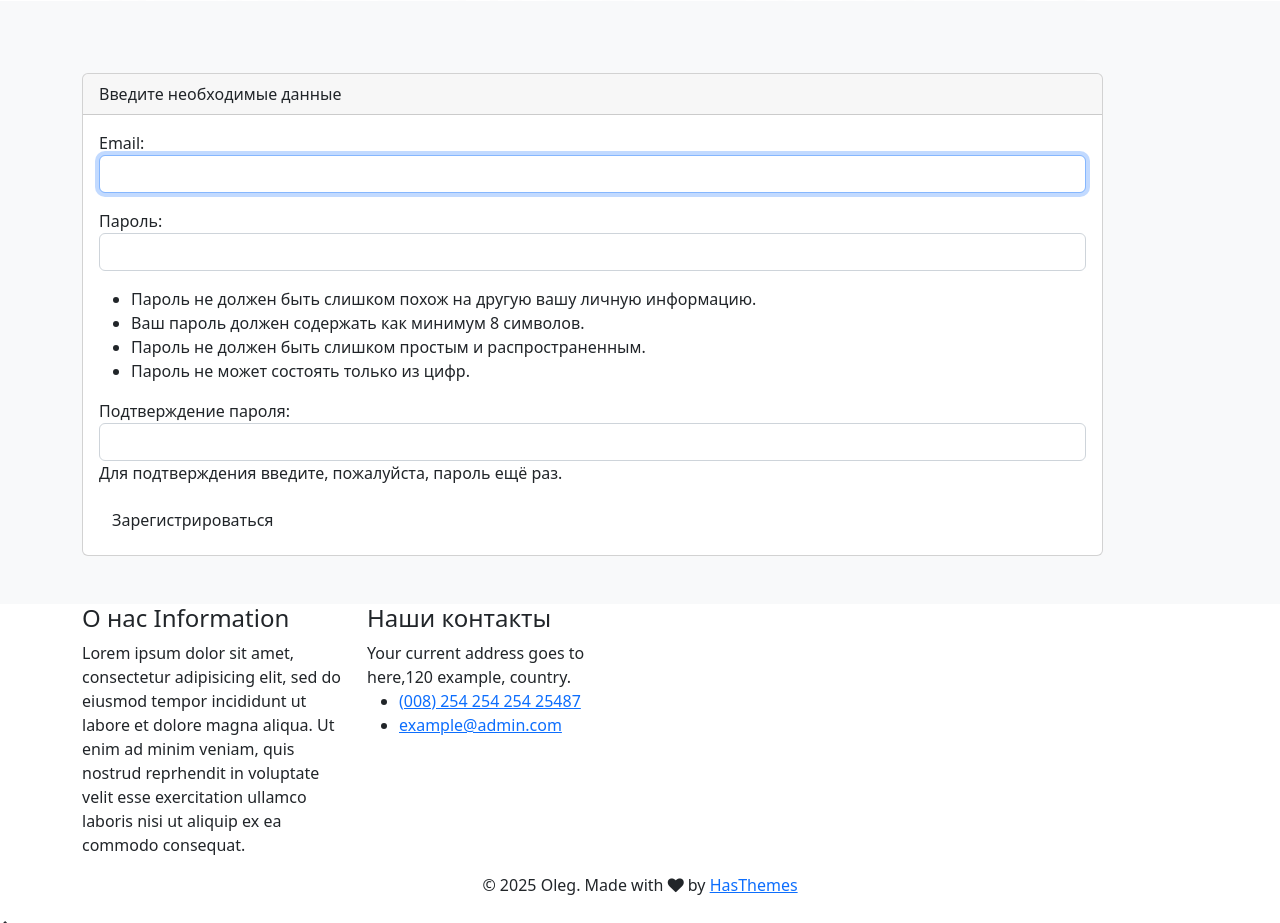
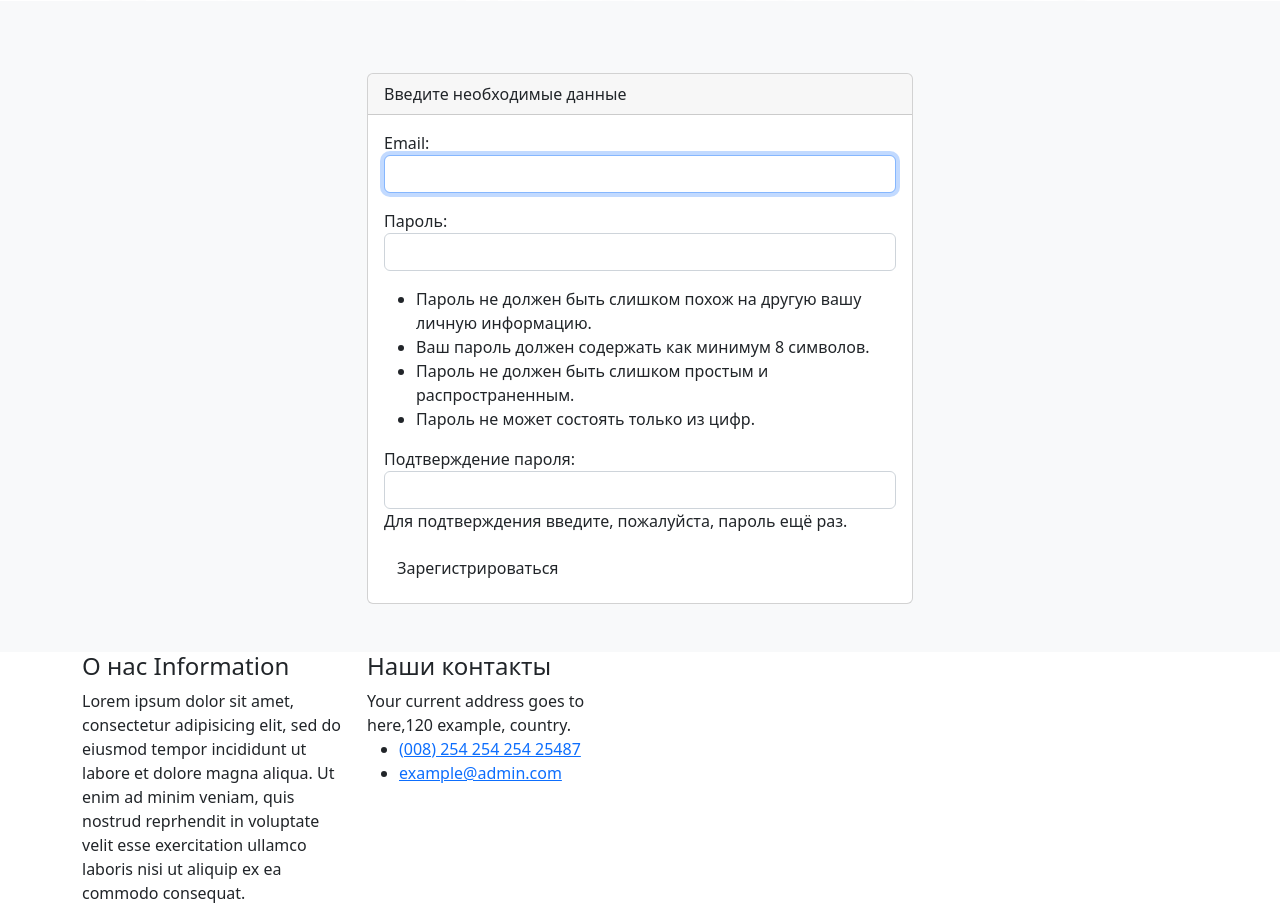
Before and after one commit to oleg425top/FinalyProject425, a Django app: page /users/register/ in a window 1280 px wide. Shown: the part 1535-2458 px from the top of the page. Run offline with Django 5.2, Linux system fonts and the light colour scheme; parts of the project's set-up code (start-up, migrations or seed data) failed here and were passed over; some libraries are stand-ins or nearby versions.

Commit message:
Исправил адаптацию под маленькие экраны.

```diff
--- a/users/templates/users/login.html
+++ b/users/templates/users/login.html
@@ -2,8 +2,8 @@
 
 {% block content %}
 <div class="row">
-  <div class="col-3"></div>
-  <div class="col-6">
+    <div class="col-md-3 col-sm-1"></div>
+    <div class="col-md-6 col-sm-10">
         <div class="card">
             <div class="card-header">Введите данные для входа в аккаунт</div>
             <div class="card-body">
--- a/users/templates/users/register.html
+++ b/users/templates/users/register.html
@@ -8,8 +8,8 @@
 </head>
 <body>
     <div class="row">
-        <div class="col-12"></div>
-        <div class="col-11">
+        <div class="col-md-3 col-sm-2"></div>
+        <div class="col-md-6">
             <div class="card">
                 <div class="card-header">Введите необходимые данные</div>
                 <div class="card-body">
```
Lines whose indentation alone changed are shown as unchanged.
